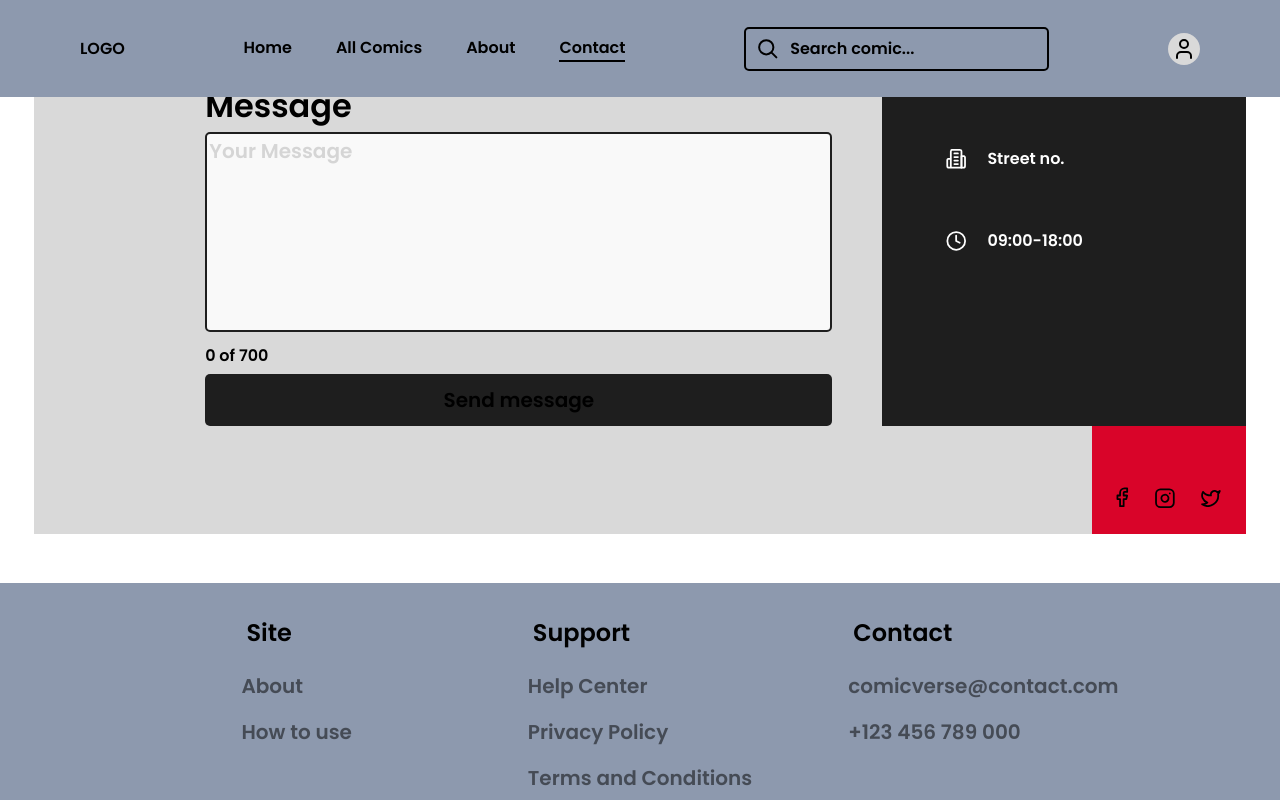
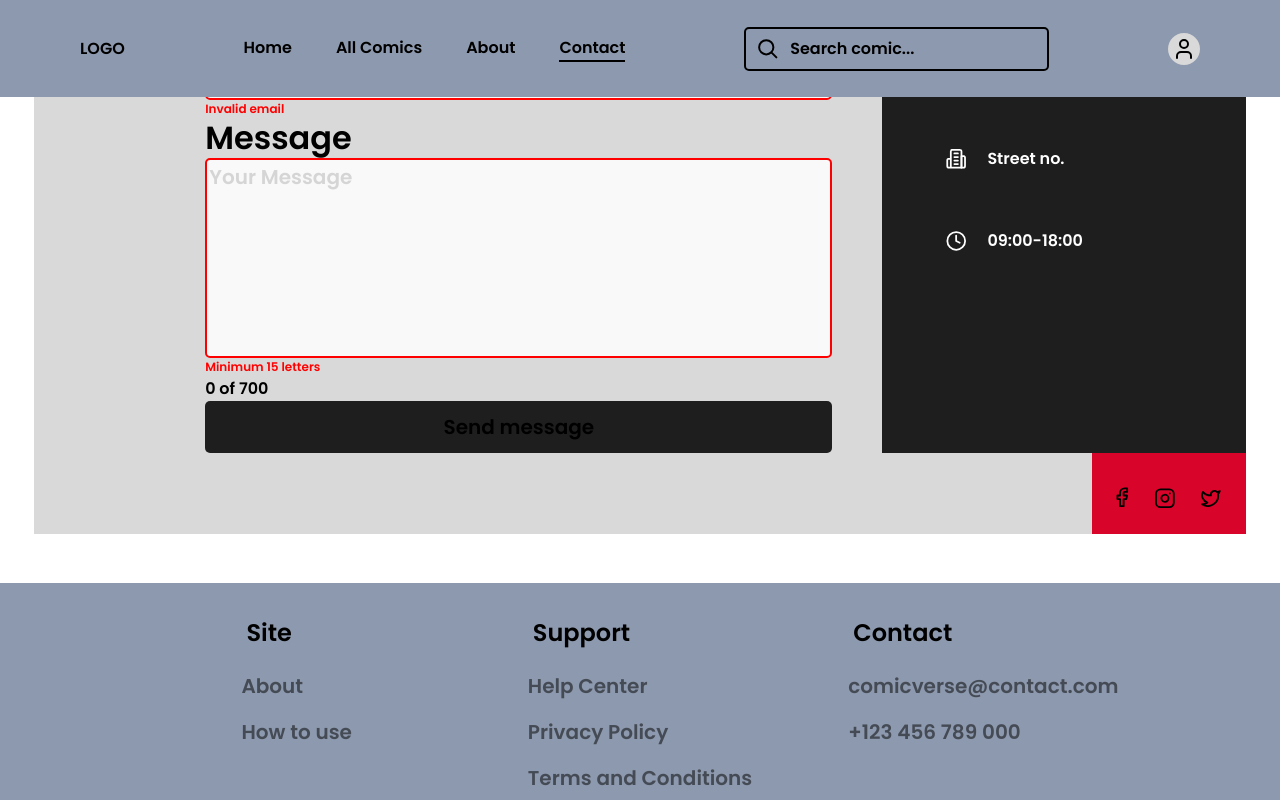
Before and after one commit to Worldwide-Talented-Fellows/comicverse, a Next.js app: page /contact in a window 1280 px wide. Both pictures are taken after typing "Sample", "Sample", "name@example.com", "Sample" into the empty fields and a click on the button "Send message". Shown: the part 432-1232 px from the top of the page. Built offline with nearby package versions, Linux system fonts and the light colour scheme.

Commit message:
working validation

```diff
--- a/components/contactPage/ContactPageMain.js
+++ b/components/contactPage/ContactPageMain.js
@@ -11,14 +11,16 @@ const contactInitial = {
     lname: '',
     email: '',
     message: '',
-    fnameError: '',
-    lnameError: '',
-    emailError: '',
-    messageError: '',
 };
 
 const ContactPageMain = () => {
     const [contact, setContact] = useState(contactInitial);
+    const [isDirty, setIsDirty] = useState({
+        fname: false,
+        lname: false,
+        email: false,
+        message: false,
+    });
 
     const handleChange = (e) => {
         const { name, value } = e.target;
@@ -28,72 +30,18 @@ const ContactPageMain = () => {
         }));
     };
 
-    const whiteSpaceValidation = (str) => {
-        return /\s/.test(str);
+    const handleChangeDirty = (e) => {
+        const { name } = e.target;
+        setIsDirty((prevState) => ({
+            ...prevState,
+            [name]: true,
+        }));
     };
-
-    const validate = () => {
-        const errors = {
-            fnameError: '',
-            lnameError: '',
-            emailError: '',
-            messageError: '',
-        };
-
-        Object.keys(errors).forEach((keyError) => {
-            const key = keyError.replace('Error', '');
-            // console.log(contact[key]);
-            // console.log(keyError);
-            // const contactKey = contact[key];
-            if (whiteSpaceValidation(contact[key])) {
-                errors[keyError] = "Can't have white spaces";
-            }
-        });
-
-        // if (whiteSpaceValidation(contact.fname)) {
-        //     errors.fnameError = "Can't have white spaces";
-        // }
-
-        // if (whiteSpaceValidation(contact.lname)) {
-        //     errors.lnameError = "Can't have white spaces";
-        // }
-
-        // if (whiteSpaceValidation(contact.email)) {
-        //     errors.emailError = "Can't have white spaces";
-        // }
-
-        // if (!contact.email.includes('@')) {
-        //     emailError = 'invalid email';
-        // }
-
-        if (
-            errors.fnameError ||
-            errors.lnameError ||
-            errors.emailError ||
-            errors.messageError
-        ) {
-            setContact((prevState) => ({
-                ...prevState,
-                fnameError: errors.fnameError,
-                lnameError: errors.lnameError,
-                emailError: errors.emailError,
-                messageError: errors.messageError,
-            }));
-            return false;
-        }
-
-        return true;
-    };
-    // console.log(/\s/.test(' str'));
 
     const handleSubmit = (e) => {
         e.preventDefault();
-        const isValid = validate();
-
-        if (isValid) {
-            console.log(contact);
-            setContact(contactInitial);
-        }
+        console.log(contact);
+        setContact(contactInitial);
     };
 
     return (
@@ -115,12 +63,15 @@ const ContactPageMain = () => {
                                 placeholder="John"
                                 value={contact.fname}
                                 onChange={(e) => handleChange(e)}
-                                // minLength={3}
-                                // required
+                                onBlur={(e) => handleChangeDirty(e)}
+                                pattern="^[A-Za-z]{3,16}$"
+                                required
+                                focused={isDirty.fname.toString()}
                             />
-                            <div style={{ color: 'red', fontSize: 14 }}>
-                                {contact.fnameError}
-                            </div>
+                            <span className={styles.error}>
+                                Name should not include any special characters
+                                min length 3, max length 16
+                            </span>
                         </div>
 
                         <div className={styles.names_div}>
@@ -132,28 +83,31 @@ const ContactPageMain = () => {
                                 placeholder="Doe"
                                 value={contact.lname}
                                 onChange={(e) => handleChange(e)}
-                                // minLength={3}
-                                // required
+                                onBlur={(e) => handleChangeDirty(e)}
+                                pattern="^[A-Za-z]{3,16}$"
+                                required
+                                focused={isDirty.lname.toString()}
                             />
-                            <div style={{ color: 'red', fontSize: 14 }}>
-                                {contact.lnameError}
-                            </div>
+                            <span className={styles.error}>
+                                Last Name should not include any special
+                                characters min length 3, max length 16
+                            </span>
                         </div>
                     </div>
 
                     <label htmlFor="email">Email</label>
                     <input
-                        // type="email"
+                        type="email"
                         id="email"
                         name="email"
                         placeholder="JohnDoe@gmail.com"
                         value={contact.email}
                         onChange={(e) => handleChange(e)}
-                        // required
+                        onBlur={(e) => handleChangeDirty(e)}
+                        required
+                        focused={isDirty.email.toString()}
                     />
-                    <div style={{ color: 'red', fontSize: 14 }}>
-                        {contact.emailError}
-                    </div>
+                    <span className={styles.error}>Invalid email</span>
 
                     <label htmlFor="message">Message</label>
                     <textarea
@@ -163,14 +117,14 @@ const ContactPageMain = () => {
                         placeholder="Your Message"
                         value={contact.message}
                         onChange={(e) => handleChange(e)}
+                        onBlur={(e) => handleChangeDirty(e)}
                         className={styles.message_area}
                         maxLength={700}
-                        // minLength={15}
-                        // required
+                        minLength={15}
+                        required
+                        focused={isDirty.message.toString()}
                     />
-                    <div style={{ color: 'red', fontSize: 14 }}>
-                        {contact.messageError}
-                    </div>
+                    <div className={styles.error}>Minimum 15 letters</div>
                     <div>{contact.message.length} of 700</div>
 
                     <button type="submit" className={styles.submit_button}>
--- a/styles/contactPage/contactMain.module.css
+++ b/styles/contactPage/contactMain.module.css
@@ -61,17 +61,21 @@
     color: #d5d5d5;
 }
 
-/* .form_container input:invalid {
-    border-color: var(--color-5);
-    background-color: rgba(212, 66, 66, 0.174);
-} */
-
-.form_container input:not([value='']):invalid {
-    border-color: var(--color-5);
+.form_container .error {
+    color: red;
+    font-size: 12px;
+    display: none;
+    /* white-space: nowrap; */
 }
 
-.form_container textarea:not(:placeholder-shown):invalid {
-    border-color: var(--color-5);
+.form_container input:invalid[focused='true'] ~ span,
+.form_container textarea:invalid[focused='true'] ~ div {
+    display: block;
+}
+
+.form_container input:invalid[focused='true'],
+.form_container textarea:invalid[focused='true'] {
+    border-color: red;
 }
 
 .form_container input:focus,
```
